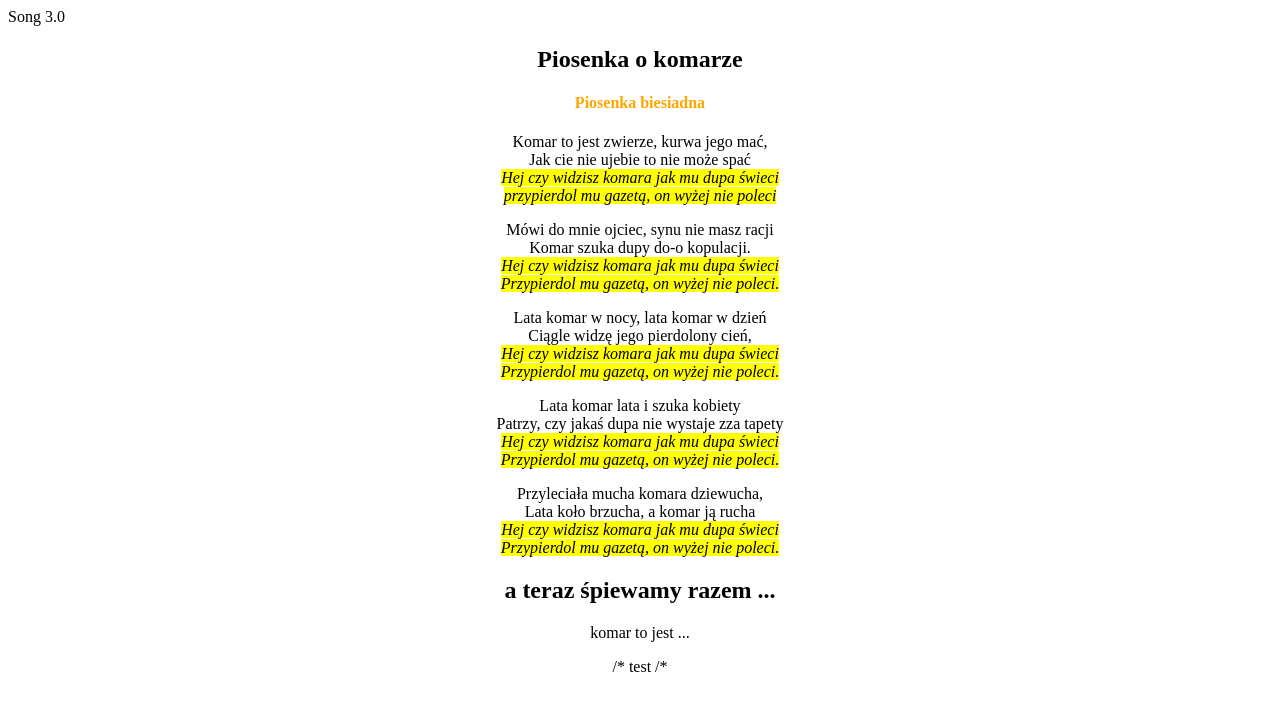
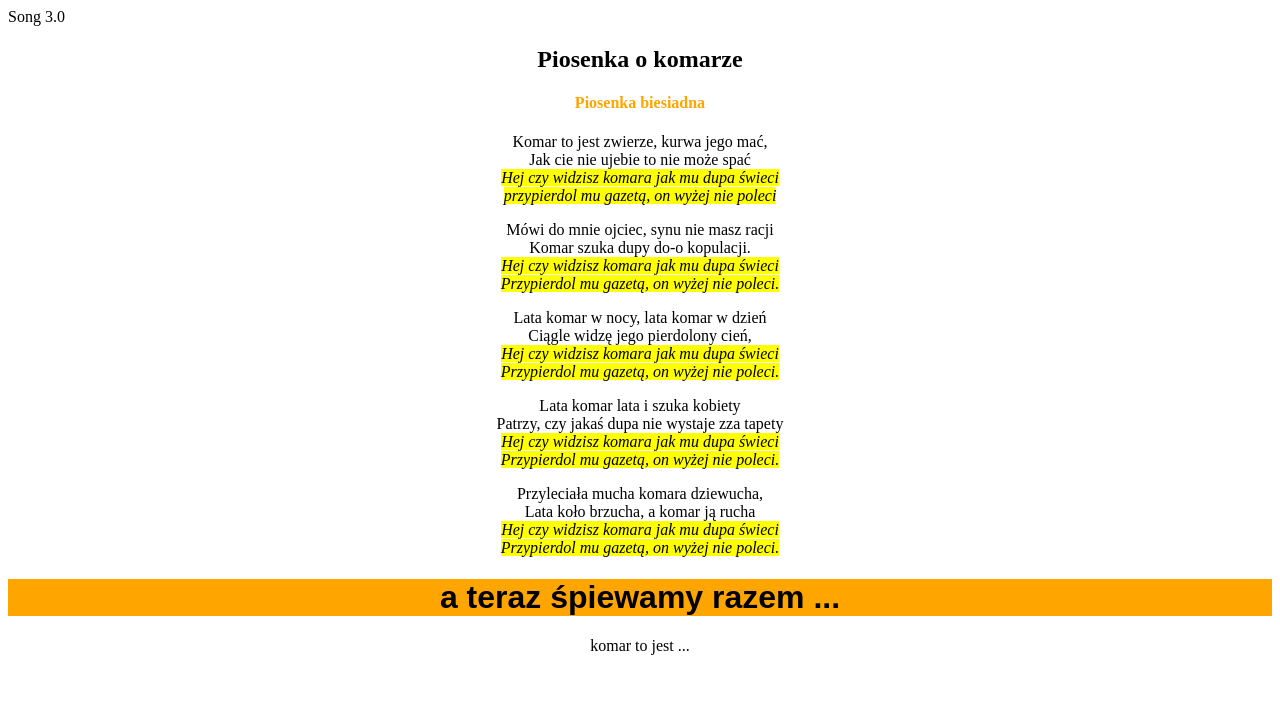
Before and after one commit to KrzysztofAugustyniak1981/nauka-gita, a plain HTML site: page index.html in a window 1280 px wide. Drawn offline with Linux system fonts and the light colour scheme.

Commit message:
add color and bugg html corected

```diff
--- a/css/style.css
+++ b/css/style.css
@@ -1,5 +1,6 @@
 .container {
   text-align: center;
+  backgound-color: grey;
 }
 h4 {
   color: orange;
@@ -8,3 +9,7 @@ span {
   background-color: yellow;
   font-style: italic;
 }
+h1 {
+  background-color: orange;
+  font-family: sans-serif;
+}
--- a/index.html
+++ b/index.html
@@ -17,8 +17,8 @@
         <p>Przyleciała mucha komara dziewucha,<br>Lata koło brzucha, a komar ją rucha<br><span>Hej czy widzisz komara jak mu dupa świeci<br>Przypierdol mu gazetą, on wyżej nie poleci.</span></p>
       </div>
       <div class="container">
-          <h2> a teraz śpiewamy razem ...</h2>
+          <h1> a teraz śpiewamy razem ...</h1>
           <p> komar to jest ...</p>
+      </div>
     </body>
 </html>
-/* test /*
```
